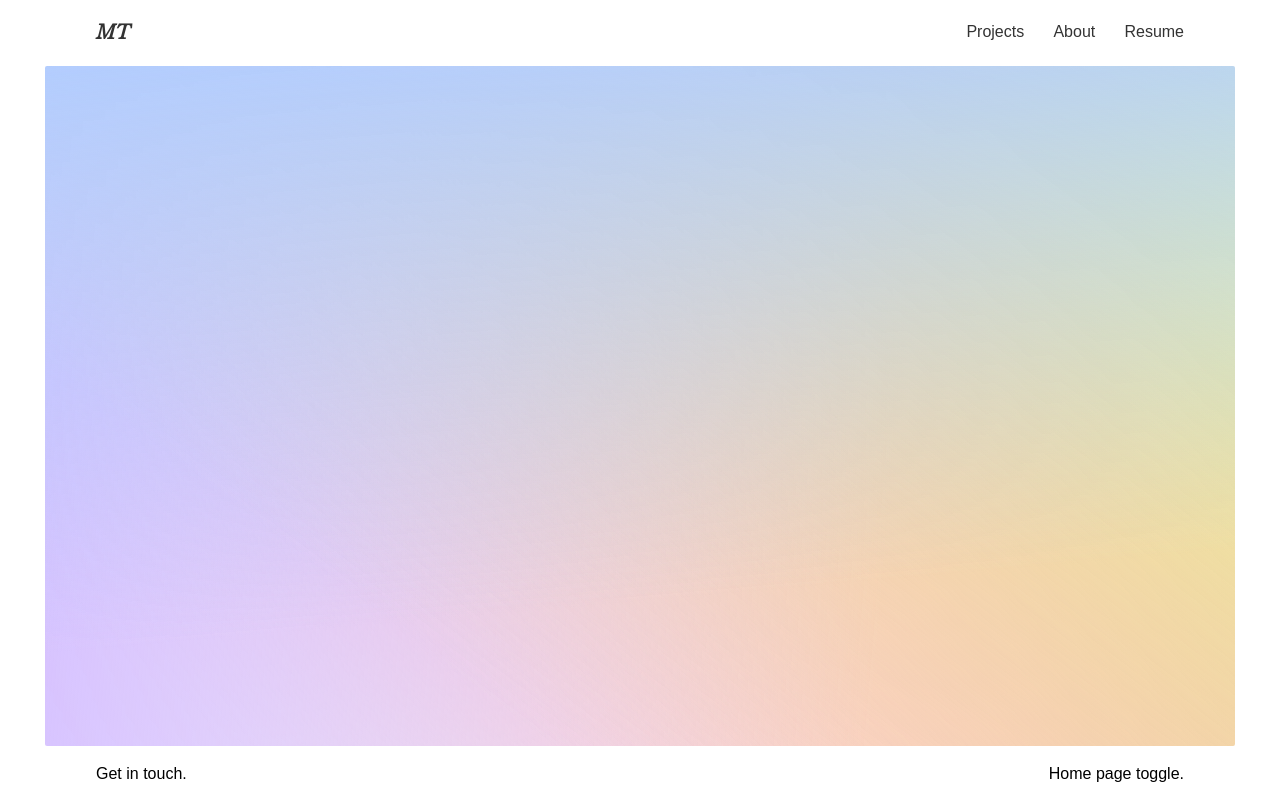
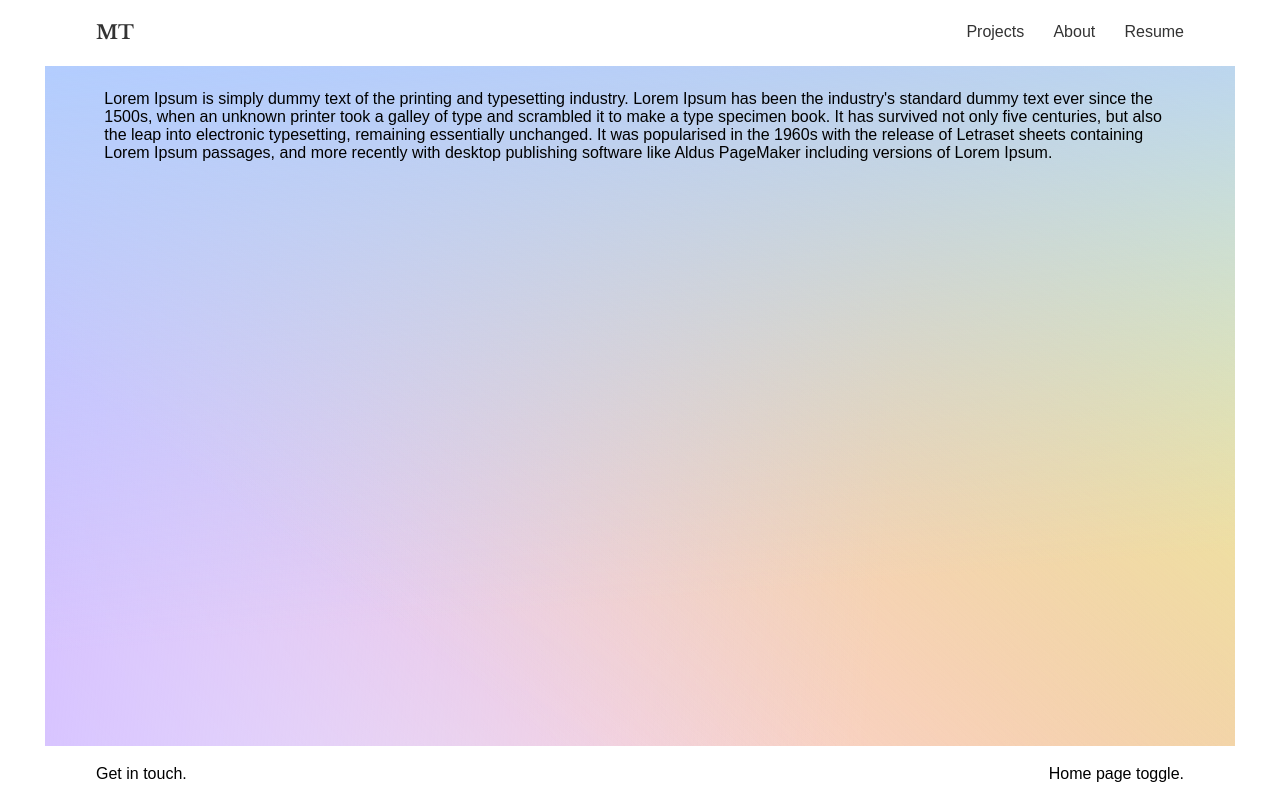
Before and after one commit to mayra-tellez/tellez-portfolio, a React (Create React App) app: page /about in a window 1280 px wide. Built offline with nearby package versions, Linux system fonts and the light colour scheme.

Commit message:
styles and content progress

```diff
--- a/package.json
+++ b/package.json
@@ -10,6 +10,7 @@
     "react-dom": "^18.1.0",
     "react-router-dom": "^6.3.0",
     "react-scripts": "5.0.1",
+    "swiper": "^8.2.4",
     "web-vitals": "^2.1.4"
   },
   "scripts": {
--- a/src/Components/About/About.css
+++ b/src/Components/About/About.css
@@ -5,3 +5,14 @@
   justify-content: space-around;
   align-items: center;
 }
+
+.About > main {
+  height: 85%;
+  width: 93%;
+  background:
+  linear-gradient(175deg, rgb(179, 205, 254), rgba(0,255,0,0) 75%),
+  linear-gradient(217deg, rgb(230, 254, 165), rgba(255,0,0,0) 75.71%),
+  linear-gradient(95deg, rgb(213, 192, 255), rgba(0,0,255,0) 70.71%),
+  linear-gradient(230deg, rgb(253, 169, 130), rgba(0,0,255,0) 100%),
+  linear-gradient(216deg, rgb(250, 161, 255), rgba(0,0,255,0) 90.71%);
+}
--- a/src/Components/About/About.js
+++ b/src/Components/About/About.js
@@ -6,7 +6,11 @@ const About = () => {
   return (
     <div className="About">
       <Header></Header>
-      <main></main>
+      <main>
+        <p>
+        Lorem Ipsum is simply dummy text of the printing and typesetting industry. Lorem Ipsum has been the industry's standard dummy text ever since the 1500s, when an unknown printer took a galley of type and scrambled it to make a type specimen book. It has survived not only five centuries, but also the leap into electronic typesetting, remaining essentially unchanged. It was popularised in the 1960s with the release of Letraset sheets containing Lorem Ipsum passages, and more recently with desktop publishing software like Aldus PageMaker including versions of Lorem Ipsum.
+        </p>
+      </main>
       <Footer></Footer>
     </div>
   )
--- a/src/Components/Home/Home.css
+++ b/src/Components/Home/Home.css
@@ -6,7 +6,7 @@
   align-items: center;
 }
 
-main {
+.Home > main {
   height: 85%;
   width: 93%;
   border-radius: 2px;
--- a/src/Components/Nav/Nav.css
+++ b/src/Components/Nav/Nav.css
@@ -20,6 +20,6 @@ nav > a, header > .link {
   font-family: 'Libre Baskerville', serif;
   font-weight: bold;
   font-size: larger;
-  font-style: italic;
+  /* font-style: italic; */
   /* color: rgb(137, 178, 253); */
 }
--- a/src/Components/Projects/ProjectCard.css
+++ b/src/Components/Projects/ProjectCard.css
@@ -1,14 +1,8 @@
-.projectCardContainer {
-  display: flex;
-  flex-direction: column;
-  align-items: center;
-}
-
 .projectCard {
   box-sizing: border-box;
   margin: 10px;
   padding: 15px;
-  width: 600px;
+  /* width: 500px; */
   background-color: rgba(240, 255, 255, 0.5);
 }
 
--- a/src/Components/Projects/ProjectCard.js
+++ b/src/Components/Projects/ProjectCard.js
@@ -1,15 +1,10 @@
-import projects from "../../projects.json";
 import "./ProjectCard.css";
 
-const ProjectCard = () => {
-  const projectList = projects.projects;
+const ProjectCard = (props) => {
+  const { name, code_url, live_url, tags, description, image } = props.project;
 
   return (
-    <div className="projectCardContainer">
-      {projectList.map((project, i) => {
-        const { name, code_url, live_url, tags, description, image } = project;
-        return (
-          <div className="projectCard" key={i}>
+    <div className="projectCard">
       <h3>{name}</h3>
       <a href={code_url} target="blank">Code Repo</a>
       <a href={live_url} target="blank">Live Site</a>
@@ -21,9 +16,6 @@ const ProjectCard = () => {
       </ul>
       <img alt="project thumbnail" src={image}></img>
     </div>
-        )
-      })}
-    </div>
   );
 }
 
--- a/src/Components/Projects/Projects.css
+++ b/src/Components/Projects/Projects.css
@@ -5,3 +5,22 @@
   justify-content: space-around;
   align-items: center;
 }
+
+.Projects > main {
+  height: 85%;
+  width: 93%;
+  background:
+  linear-gradient(175deg, rgb(179, 205, 254), rgba(0,255,0,0) 75%),
+  linear-gradient(217deg, rgb(230, 254, 165), rgba(255,0,0,0) 75.71%),
+  linear-gradient(95deg, rgb(213, 192, 255), rgba(0,0,255,0) 70.71%),
+  linear-gradient(230deg, rgb(253, 169, 130), rgba(0,0,255,0) 100%),
+  linear-gradient(216deg, rgb(250, 161, 255), rgba(0,0,255,0) 90.71%);
+}
+
+.projectsContainer {
+  height: 100%;
+  width: 100%;
+  overflow-y: scroll;
+  display: flex;
+  flex-direction: column;
+}
--- a/src/Components/Projects/Projects.js
+++ b/src/Components/Projects/Projects.js
@@ -1,17 +1,24 @@
+import projects from "../../projects.json";
 import Header from '../Nav/Header';
 import Footer from '../Nav/Footer';
 import ProjectCard from './ProjectCard';
+
 import './Projects.css';
 
 const Projects = () => {
+  const projectList = projects.projects;
 
   return (
     <div className="Projects">
       <Header></Header>
       <main>
-
-      {/* <ProjectCard></ProjectCard> */}
-
+        <section className="projectsContainer">
+          {projectList.map((project, i) => {
+            return (
+              <ProjectCard project={project} key={i}></ProjectCard>
+            )
+          })}
+        </section>
       </main>
       <Footer></Footer>
     </div>
```
Also changed, not shown: 1 other file (tests, documents, lock files or other folders). Lines whose indentation alone changed are shown as unchanged.
